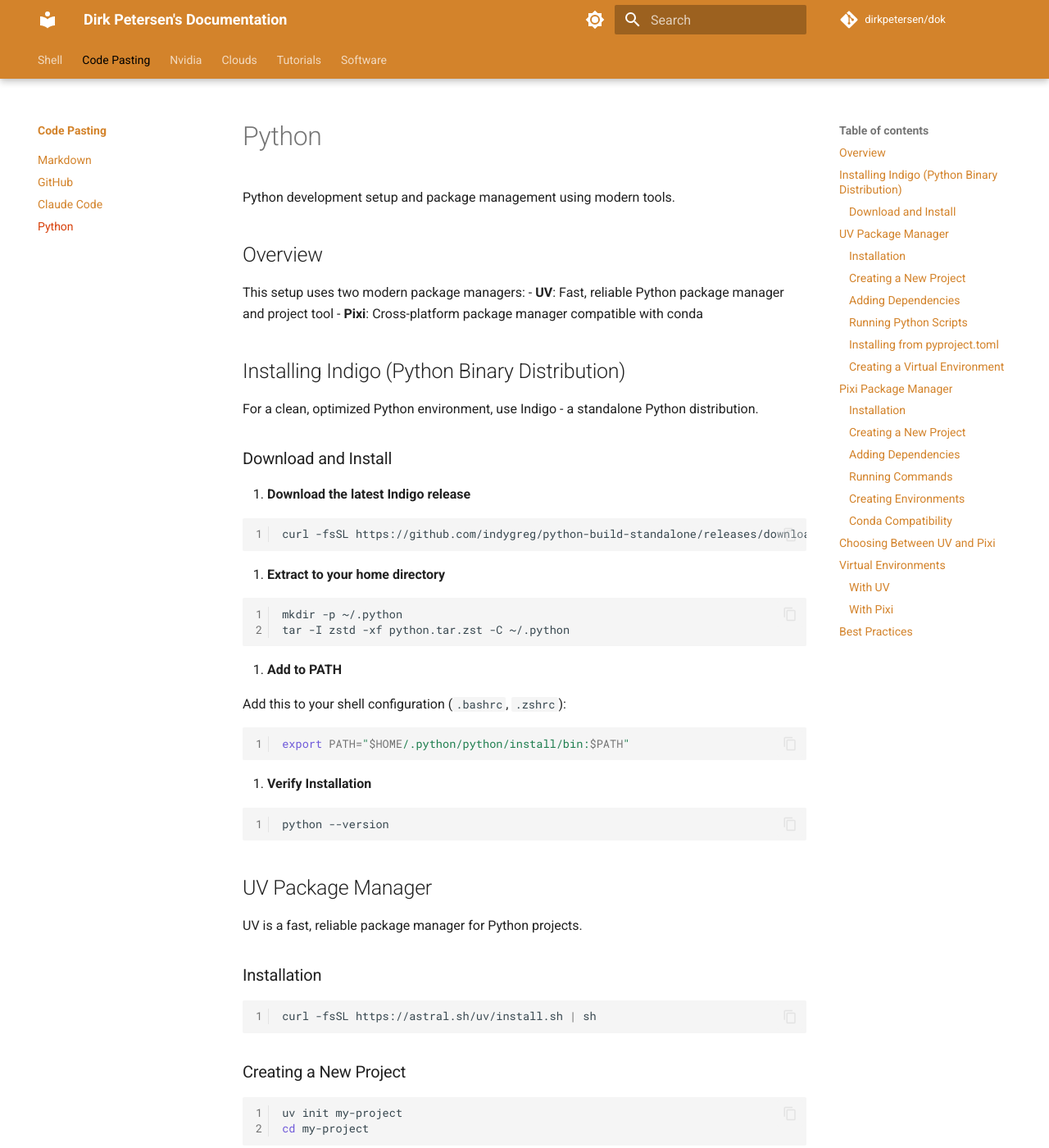
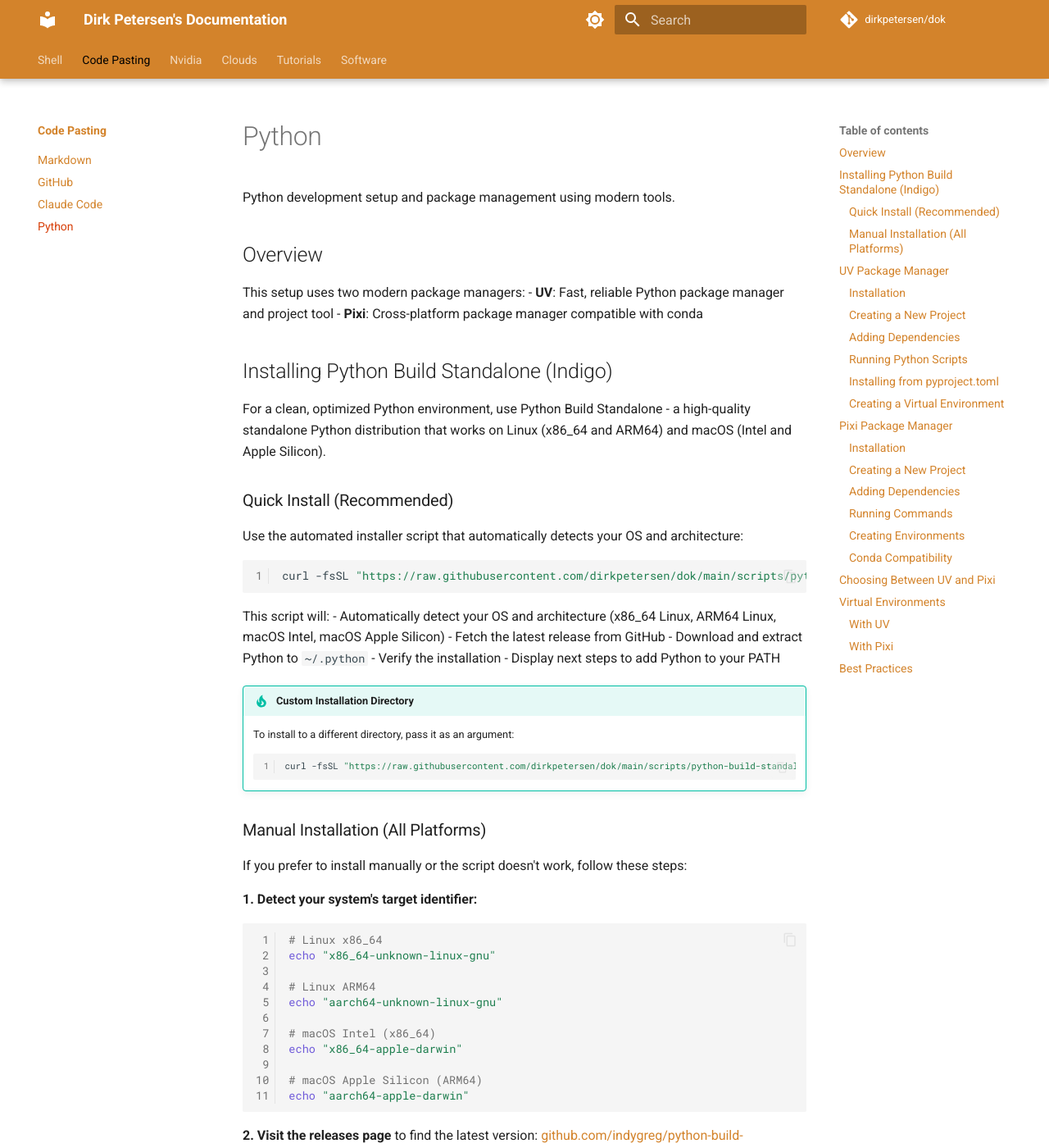
Before and after one commit to dirkpetersen/dok, an MkDocs documentation site: the page built from docs/code-pasting/python/index.md, in a window 1280 px wide and 1400 px high. Shown: the whole window at 82% size. Built offline with MkDocs 1.6.1 and Material for MkDocs 9.7.7, drawn with Linux system fonts in a browser that asks for light colours; comment, search, counter and statistics services are not loaded; some of the changed text lies outside the part shown.

Commit message:
feat: Add Python Build Standalone installer and security documentation
- Create automated python-build-standalone-install.sh script with platform detection
  - Supports x86_64/ARM64 Linux and macOS (Intel/Apple Silicon)
  - Dynamically fetches latest release from GitHub
  - Auto-verifies installation with next steps guidance
- Document secure Claude Code setup using bubblewrap sandboxing
  - Isolates AWS credentials to Bedrock profile only
  - Protects SSH keys via ssh-agent while maintaining git access
  - Uses temporary in-memory filesystems for sensitive data
- Update Python documentation with quick-install and manual steps
  - Platform-specific target identifiers for all supported architectures
  - Custom installation directory support

🤖 Generated with Claude Code

Co-Authored-By: Claude Haiku 4.5 <noreply@anthropic.com>

````diff
--- a/docs/code-pasting/python/index.md
+++ b/docs/code-pasting/python/index.md
@@ -8,26 +8,71 @@ This setup uses two modern package managers:
 - **UV**: Fast, reliable Python package manager and project tool
 - **Pixi**: Cross-platform package manager compatible with conda
 
-## Installing Indigo (Python Binary Distribution)
+## Installing Python Build Standalone (Indigo)
 
-For a clean, optimized Python environment, use Indigo - a standalone Python distribution.
+For a clean, optimized Python environment, use Python Build Standalone - a high-quality standalone Python distribution that works on Linux (x86_64 and ARM64) and macOS (Intel and Apple Silicon).
 
-### Download and Install
+### Quick Install (Recommended)
 
-1. **Download the latest Indigo release**
+Use the automated installer script that automatically detects your OS and architecture:
 
 ```bash
-curl -fsSL https://github.com/indygreg/python-build-standalone/releases/download/20240713/cpython-3.13.0b4+20240713-x86_64-unknown-linux-gnu.tar.zst -o python.tar.zst
+curl -fsSL "https://raw.githubusercontent.com/dirkpetersen/dok/main/scripts/python-build-standalone-install.sh?$(date +%s)" | bash
 ```
 
-2. **Extract to your home directory**
+This script will:
+- Automatically detect your OS and architecture (x86_64 Linux, ARM64 Linux, macOS Intel, macOS Apple Silicon)
+- Fetch the latest release from GitHub
+- Download and extract Python to `~/.python`
+- Verify the installation
+- Display next steps to add Python to your PATH
+
+!!! tip "Custom Installation Directory"
+    To install to a different directory, pass it as an argument:
+    ```bash
+    curl -fsSL "https://raw.githubusercontent.com/dirkpetersen/dok/main/scripts/python-build-standalone-install.sh?$(date +%s)" | bash -s /opt/python
+    ```
+
+### Manual Installation (All Platforms)
+
+If you prefer to install manually or the script doesn't work, follow these steps:
+
+**1. Detect your system's target identifier:**
+
+```bash
+# Linux x86_64
+echo "x86_64-unknown-linux-gnu"
+
+# Linux ARM64
+echo "aarch64-unknown-linux-gnu"
+
+# macOS Intel (x86_64)
+echo "x86_64-apple-darwin"
+
+# macOS Apple Silicon (ARM64)
+echo "aarch64-apple-darwin"
+```
+
+**2. Visit the releases page** to find the latest version:
+[github.com/indygreg/python-build-standalone/releases](https://github.com/indygreg/python-build-standalone/releases)
+
+**3. Download the appropriate release** (replace `YOUR_TARGET` with your system's identifier):
+
+```bash
+RELEASE_TAG="20241217"  # Replace with latest tag from releases page
+TARGET="x86_64-unknown-linux-gnu"  # Replace with your target
+
+curl -fsSL "https://github.com/indygreg/python-build-standalone/releases/download/$RELEASE_TAG/cpython-3.13.$RELEASE_TAG-$TARGET.tar.zst" -o python.tar.zst
+```
+
+**4. Extract to your home directory:**
 
 ```bash
 mkdir -p ~/.python
 tar -I zstd -xf python.tar.zst -C ~/.python
 ```
 
-3. **Add to PATH**
+**5. Add to PATH**
 
 Add this to your shell configuration (`.bashrc`, `.zshrc`):
 
@@ -35,7 +80,13 @@ Add this to your shell configuration (`.bashrc`, `.zshrc`):
 export PATH="$HOME/.python/python/install/bin:$PATH"
 ```
 
-4. **Verify Installation**
+Then reload your shell:
+
+```bash
+source ~/.bashrc  # or source ~/.zshrc
+```
+
+**6. Verify Installation**
 
 ```bash
 python --version
````
Also changed, not shown: docs/code-pasting/claude-code/index.md (+68 -0 lines), 1 other file.
